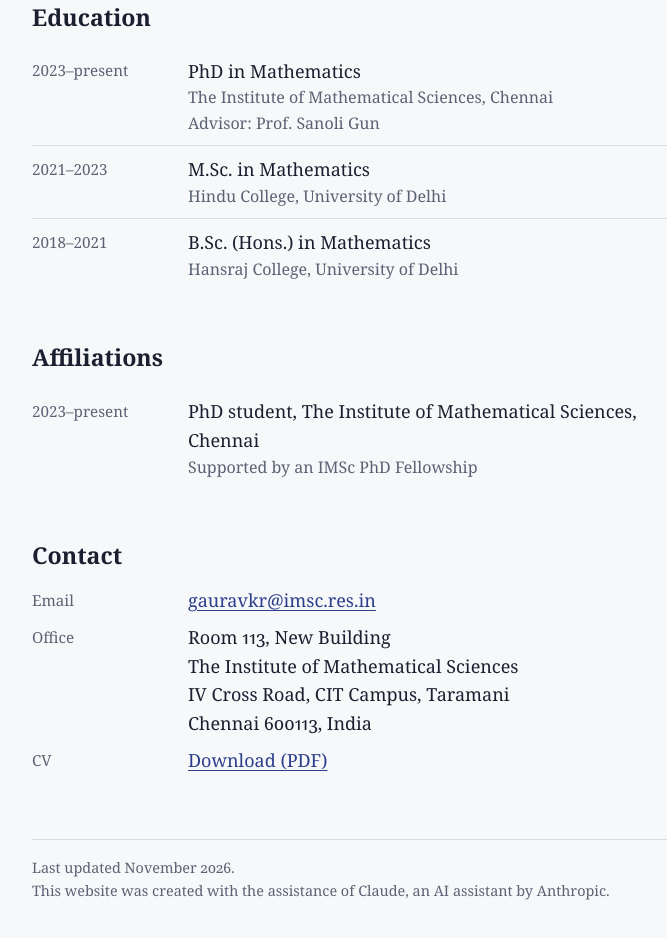
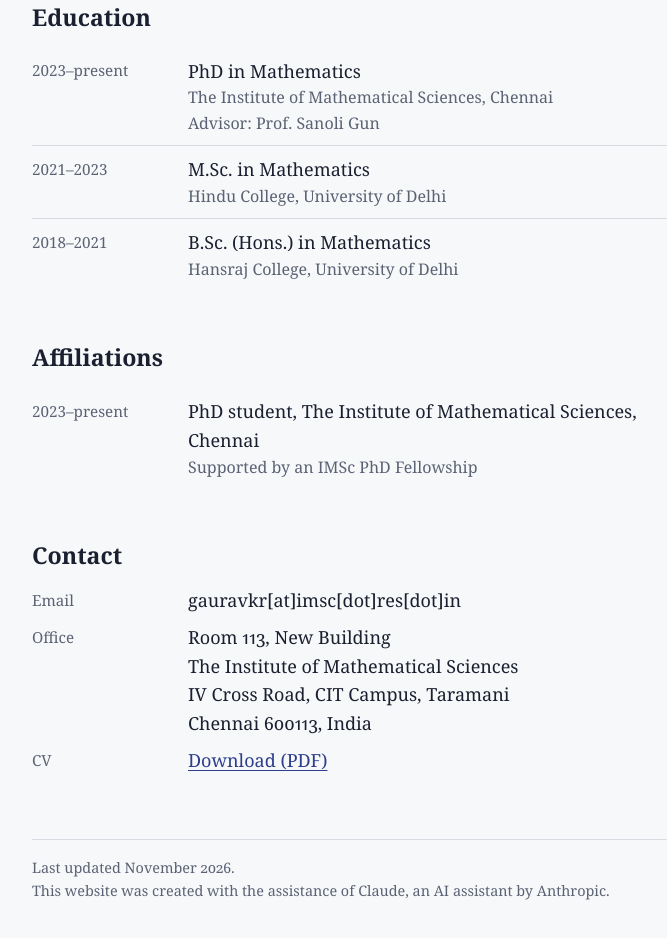
Before and after one commit to gkgaurav2202/Curriculum-Vitae, a plain HTML site: page index.html in a window 1280 px wide. Shown: the part 473-1411 px from the top of the page, without its empty margins (280-947 px from the left). Drawn offline with Linux system fonts and the light colour scheme; a web font is replaced by a local one.

Commit message:
Change email format in contact section
Updated email format for contact information.

```diff
--- a/index.html
+++ b/index.html
@@ -56,7 +56,7 @@
       <h2>Contact</h2>
       <dl class="contact-grid">
         <dt>Email</dt>
-        <dd><a href="mailto:gauravkr@imsc.res.in">gauravkr@imsc.res.in</a></dd>
+        <dd>gauravkr[at]imsc[dot]res[dot]in</dd>
         <dt>Office</dt>
         <dd>
           <address>
```
